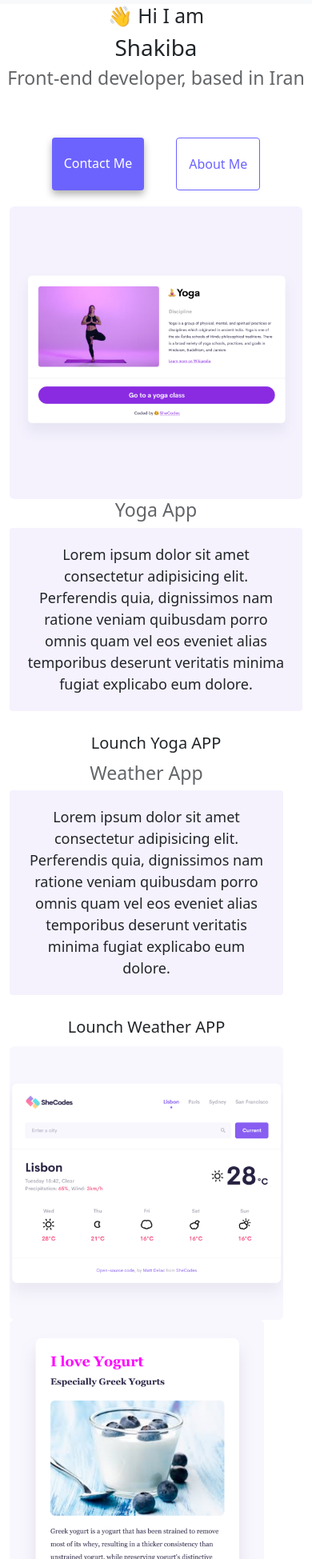
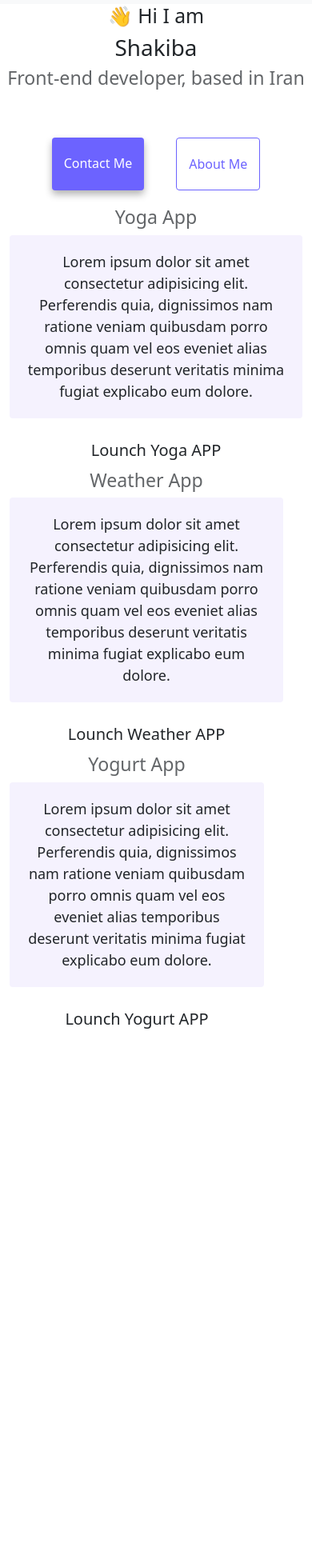
Before and after one commit to shakiba76/responsive-week3, a plain HTML site: page index.html in a window 390 px wide. Shown: the part 51-2000 px from the top of the page at 80% size. After the commit the page ends 1349 px from the top, so only its background shows below. Drawn offline with nearby package versions, Linux system fonts and the light colour scheme.

Commit message:
alt of images and hiding for sm

```diff
--- a/index.html
+++ b/index.html
@@ -60,8 +60,8 @@
         <div class="col-md-6">
           <img
             src="/images/yoga.png"
-            class="img-fluid rounded p-0"
-            alt="yoga"
+            class="img-fluid rounded p-0 d-none d-sm-block"
+            alt="yoga app"
           />
         </div>
         <div class="col-md-6">
@@ -90,16 +90,16 @@
           <div class="col-md-6">
             <img
               src="/images/weather.png"
-              class="img-fluid rounded p-0"
-              alt="yoga"
+              class="img-fluid rounded p-0 d-none d-sm-block"
+              alt="weather app"
             />
           </div>
           <div class="row">
             <div class="col-md-6">
               <img
                 src="/images/yogurt.png"
-                class="img-fluid rounded p-0"
-                alt="yoga"
+                class="img-fluid rounded p-0 d-none d-sm-block"
+                alt="yogurt"
               />
             </div>
             <div class="col-md-6">
--- a/src/style.css
+++ b/src/style.css
@@ -29,6 +29,14 @@ h2 {
 h3 {
   font-size: 24px;
   opacity: 0.7;
+}
+@media (max-width=375px) {
+  h1 {
+    font-size: 40px;
+  }
+  h3 {
+    font-size: 22px;
+  }
 }
 
 p {
```
Also changed, not shown: about.html (+1 -1 lines).
